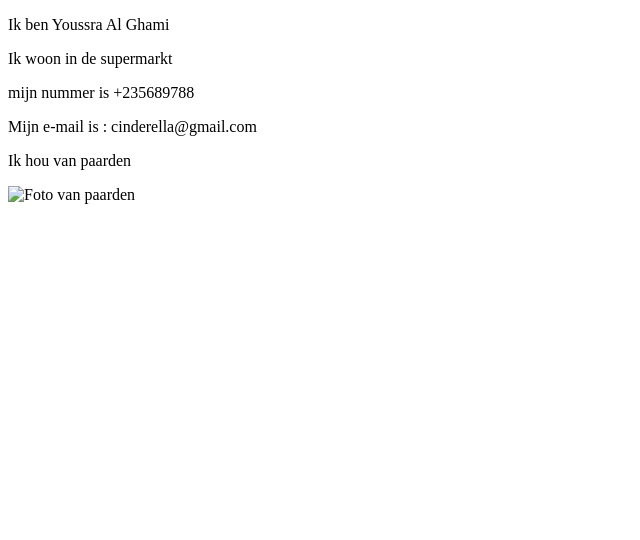
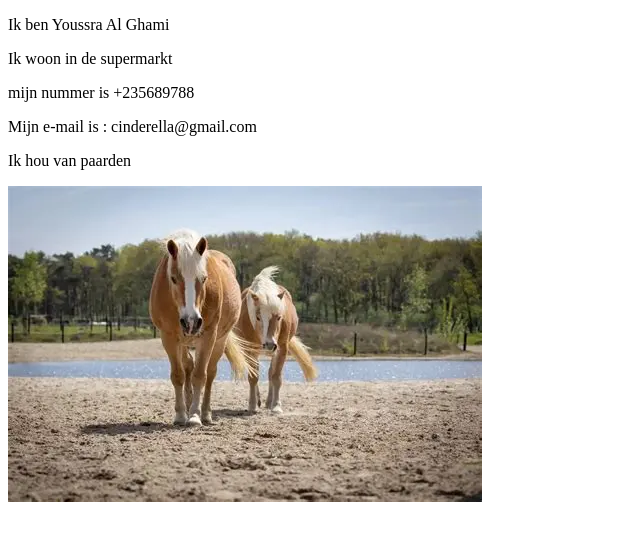
Before and after one commit to Youssra212/webdevelopment, a website: page Labo 3/personalHomepage.html in a window 1280 px wide. Shown: the whole page, without its empty margins (0-640 px from the left). Drawn offline with Linux system fonts and the light colour scheme.

Commit message:
bezig opdracht 9

```diff
--- a/Labo 3/index/personalHomepage.html
+++ b/Labo 3/personalHomepage.html
@@ -12,7 +12,7 @@
 <p> mijn nummer is +235689788</p>
 <p> Mijn e-mail is : cinderella@gmail.com</p>
 <p> Ik hou van paarden</p>
-<img src="" alt="Foto van paarden">
+<img src="images/paarden.webp" alt="Foto van paarden">
 
 
 
```
